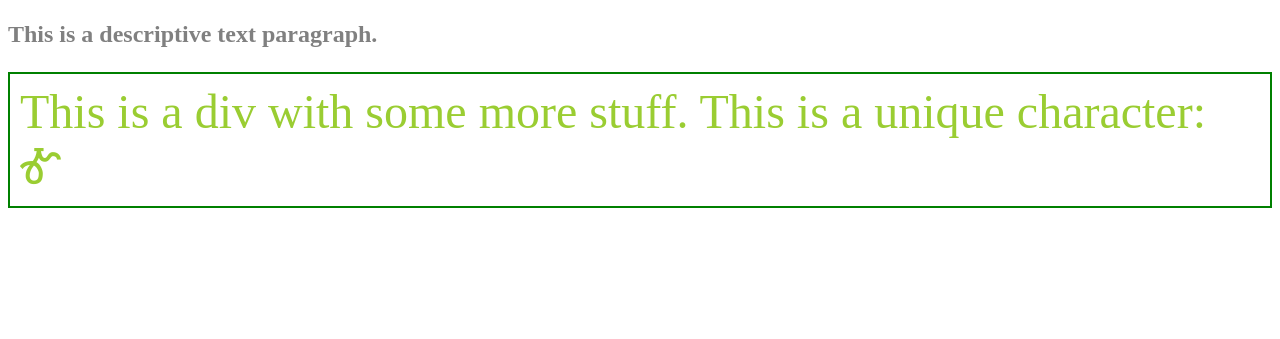
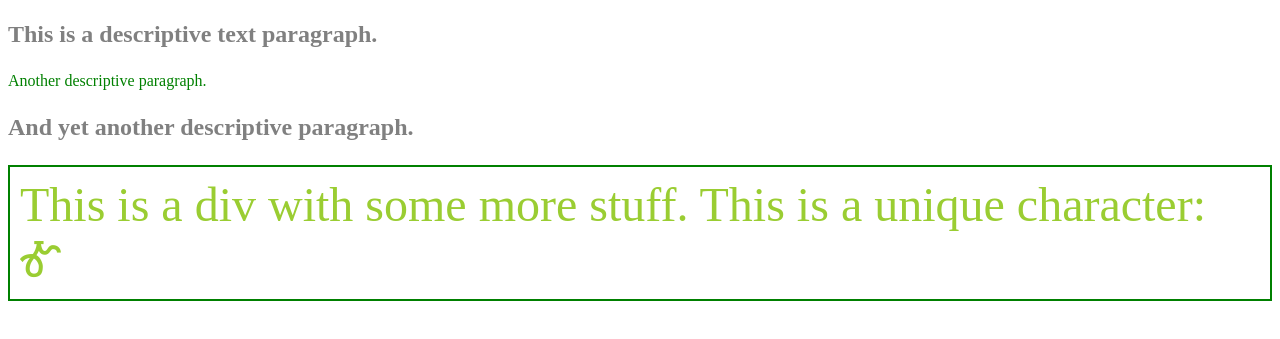
Before and after one commit to ChristineClemens/week2, a plain HTML site: page index.html in a window 1280 px wide. Shown: the part 61-400 px from the top of the page. Drawn offline with Linux system fonts and the light colour scheme; a web font is replaced by a local one.

Commit message:
Experimented with changing ids and classes.

```diff
--- a/index.html
+++ b/index.html
@@ -12,6 +12,9 @@
     h1 {
         color: red;
         font-family: Arial, Helvetica, sans-serif;
+    }
+    p {
+        color: green;
     }
     .mainParagraph {
         font-weight: bold;
@@ -35,6 +38,12 @@
     <p class="mainParagraph">
         This is a descriptive text paragraph.
     </p>
+    <p>
+        Another descriptive paragraph.
+    </p>
+    <p class="mainParagraph">
+        And yet another descriptive paragraph.
+    </p>
     <div id="alertBox">
         This is a div with some more stuff.
         This is a unique character: &#x13B9;
```
